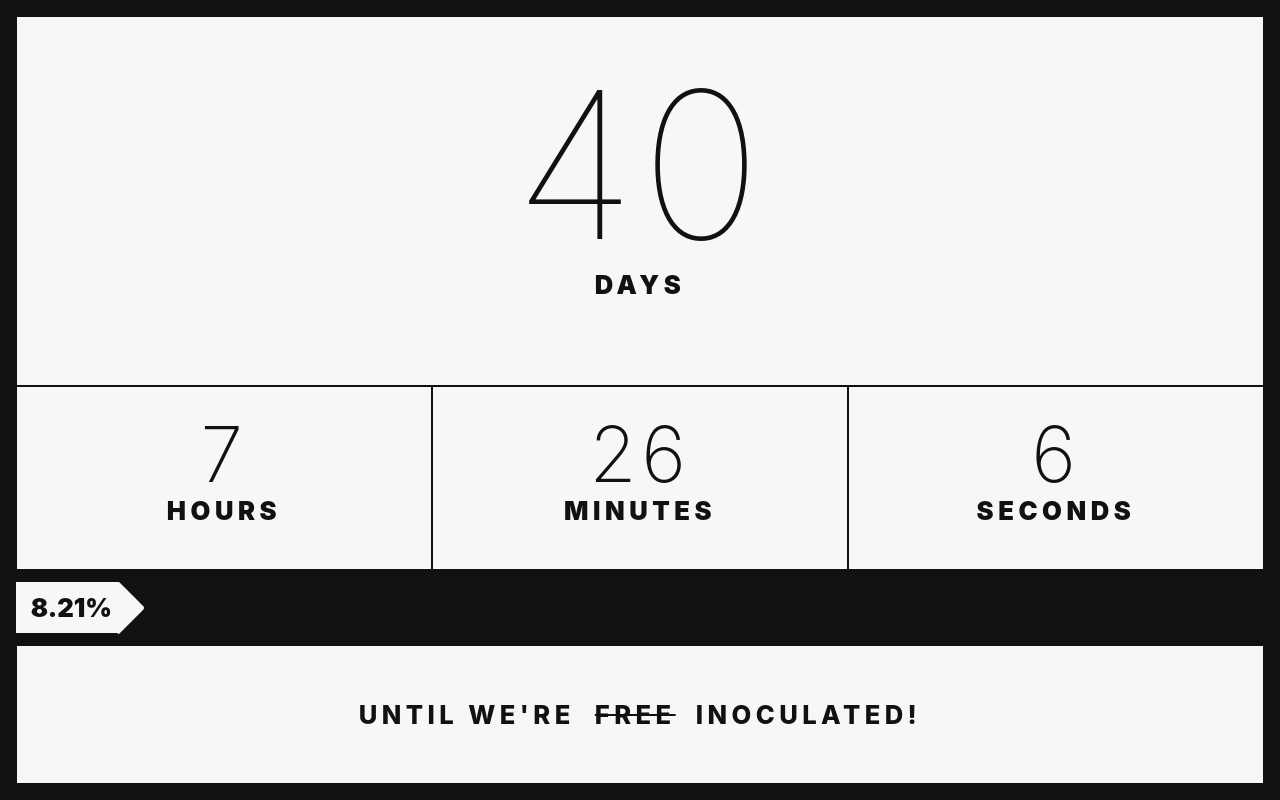
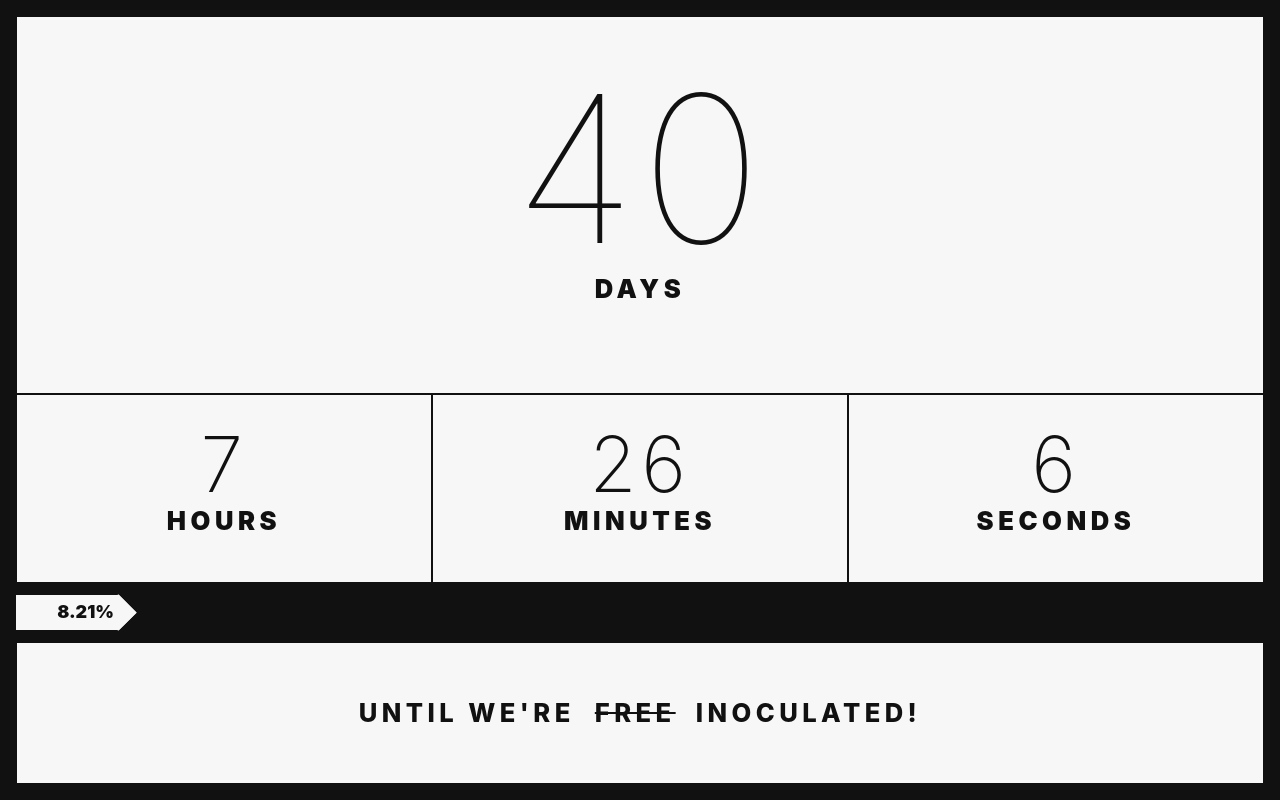
Before and after one commit to aharvard/inoculation-countdown, a Svelte app: page / in a window 1280 px wide. Built offline with nearby package versions, Linux system fonts and the light colour scheme.

Commit message:
shrink label

```diff
--- a/src/App.svelte
+++ b/src/App.svelte
@@ -149,6 +149,7 @@
     font-weight: 900;
     line-height: 1;
     z-index: 1;
+    font-size: 70%;
   }
 
   #days {
```
